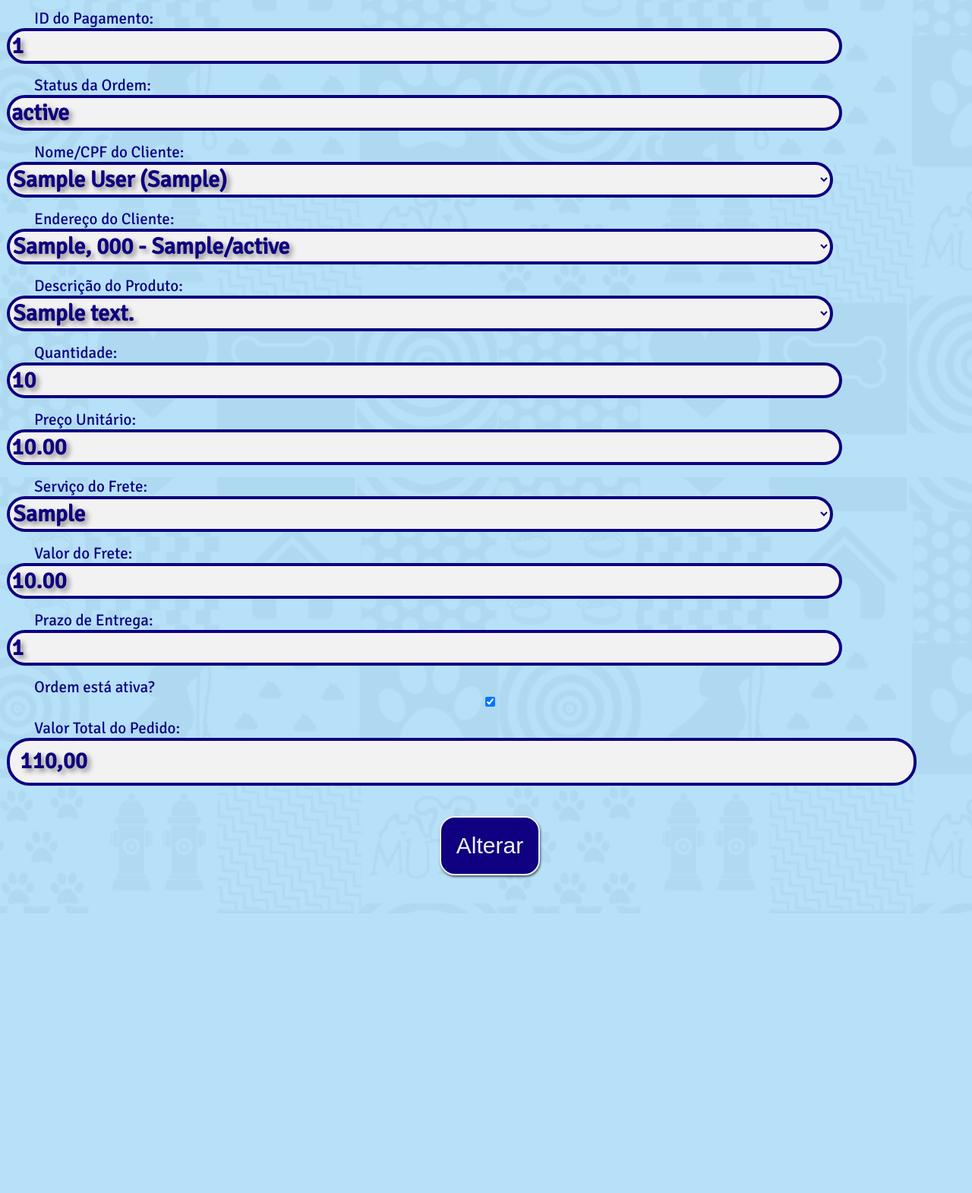
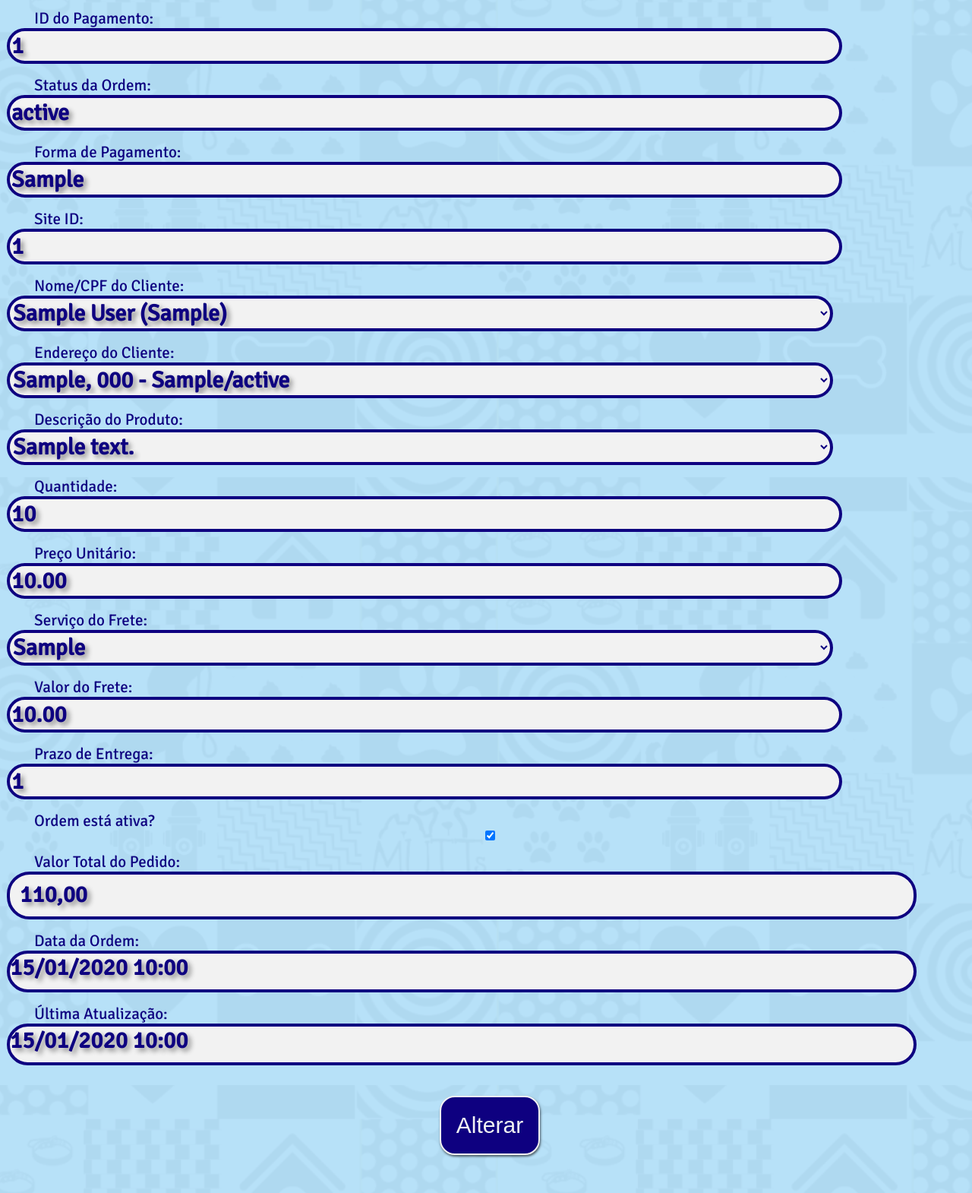
Before and after one commit to Danivalois/lojinhamutts, a Django app: page /orders/showorder/1/ in a window 1280 px wide. Shown: the part 172-1742 px from the top of the page at 76% size. Before the commit the page ends 1329 px from the top, so only its background shows below. Run offline with Django 5.2, Linux system fonts and the light colour scheme; a user stored in the database is signed in; tables that the repository leaves empty hold one stand-in row (values such as "Sample post").

Commit message:
Final adjustments

```diff
--- a/orders/forms.py
+++ b/orders/forms.py
@@ -9,6 +9,8 @@ class CreateOrder(forms.ModelForm):
                 'order_ID',
                 'order_payment_ID',
                 'order_status',
+                'order_pmt_type',
+                'order_site_id',
                 'order_customer',
                 'order_address',
                 'order_product',
@@ -25,6 +27,8 @@ class CreateOrder(forms.ModelForm):
                 'order_ID': 'Número da Ordem',
                 'order_payment_ID': 'ID do Pagamento',
                 'order_status': 'Status da Ordem',
+                'order_pmt_type': 'Forma de Pagamento',
+                'order_site_id': 'Site ID',
                 'order_customer': 'Nome/CPF do Cliente',
                 'order_address': 'Endereço do Cliente',
                 'order_product': 'Descrição do Produto',
--- a/orders/templates/orders/order_show.html
+++ b/orders/templates/orders/order_show.html
@@ -13,6 +13,18 @@
             <div class="total_amount">
                <p>{{ order_total_price }}</p>
             </div>
+            <div class="label_total_amount">
+                <p>Data da Ordem:</p>
+            </div>
+            <div class="total_amount">
+                {{ form.instance.order_created_at|date:"d/m/Y H:i" }}</p>
+            </div>
+            <div class="label_total_amount">
+                <p>Última Atualização:</p>
+            </div>
+            <div class="total_amount">
+                {{ form.instance.order_updated_at|date:"d/m/Y H:i" }}</p>
+            </div>
             <div class="final">
                 <button type="submit" value="Save">Alterar</button>
             </div>
```
Also changed, not shown: checkouts/views.py (+5 -2 lines).
